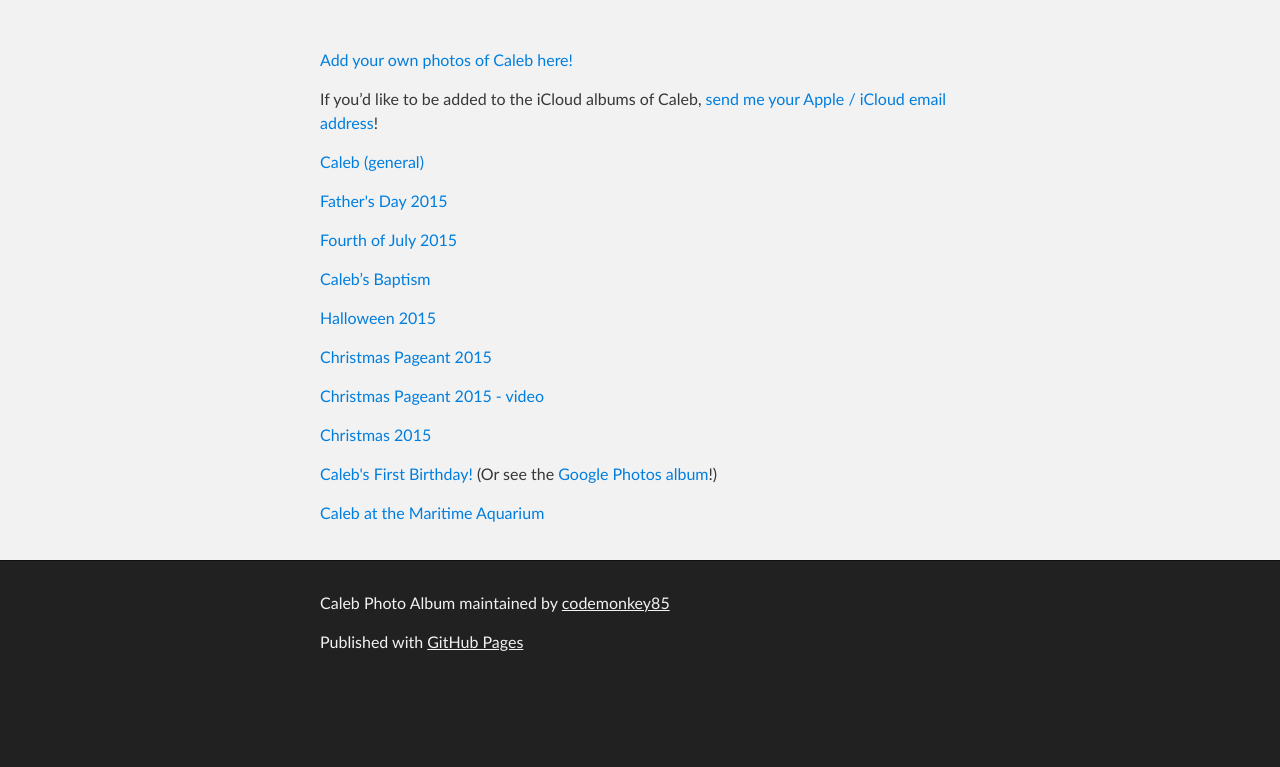
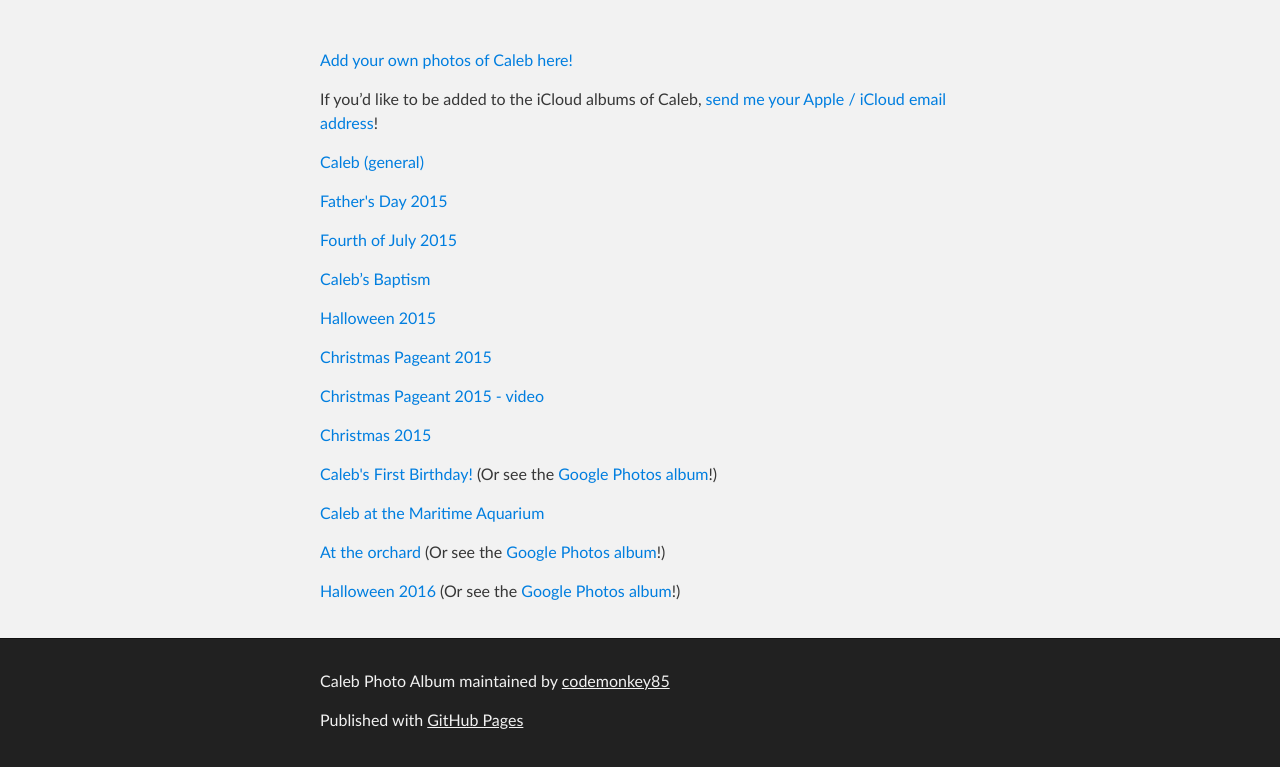
Before and after one commit to codemonkey85/Caleb-Photo-Album, a plain HTML site: page index.html in a window 1280 px wide. Shown: the part 212-979 px from the top of the page. Before the commit the page ends 901 px from the top, so only its background shows below. Drawn offline with Linux system fonts and the light colour scheme.

Commit message:
Added orchard, Halloween

```diff
--- a/index.html
+++ b/index.html
@@ -30,6 +30,8 @@
 <p><a href="https://www.icloud.com/sharedalbum/#B09GDdyTvGlvDa8">Christmas 2015</a></p>
 <p><a href="https://www.icloud.com/sharedalbum/#B09GRMtznG97nJG">Caleb's First Birthday!</a> (Or see the <a href="https://goo.gl/photos/mxraEpLrkc6Q3wtZ7">Google Photos album</a>!)</p>
 <p><a href="https://www.icloud.com/sharedalbum/#B09GdIshaG2MZrP">Caleb at the Maritime Aquarium</a></p>
+<p><a href="https://www.icloud.com/sharedalbum/#B095NI45M2WG4p">At the orchard</a> (Or see the <a href="https://goo.gl/photos/zg83snB5gViRmeYe9">Google Photos album</a>!)</p>
+<p><a href="https://www.icloud.com/sharedalbum/#B095CmvASxz9RA">Halloween 2016</a> (Or see the <a href="https://goo.gl/photos/dVamFP56NqEQ6kW8A">Google Photos album</a>!)</p>
       </section>
     </div>
     <!-- FOOTER  -->
```
